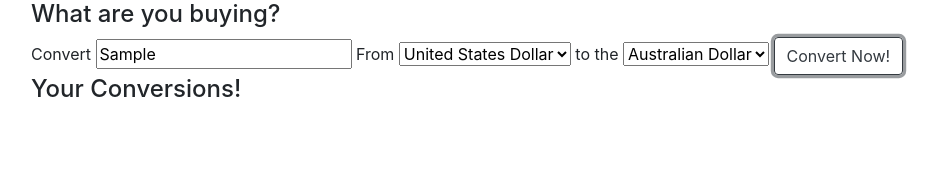
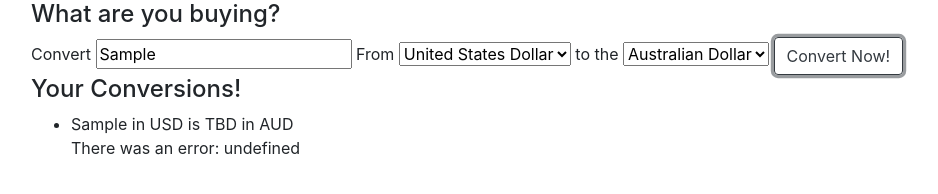
Before and after one commit to SJerrod/Currecy-exchanger, a website built with webpack: page src/index.html in a window 1280 px wide. Both pictures are taken after typing "Sample" into the empty fields and a click on the button "Convert Now!". Shown: the whole page, without its empty margins (54-992 px from the left). Built offline with nearby package versions, Linux system fonts and the light colour scheme; no server answers.

Commit message:
add a function to show the values retrieved from API

```diff
--- a/src/index.html
+++ b/src/index.html
@@ -22,6 +22,9 @@
   </div>
   <div class="container">
     <h4>Your Conversions!</h4>
+    <ul class="show">
+
+    </ul>
   </div>
 </body>
 </html>
--- a/src/js/converter.js
+++ b/src/js/converter.js
@@ -1,15 +1,13 @@
 export default class CurrencyConverter {
-  static getConversion(country1) {
-    return fetch (`https://v6.exchangerate-api.com/v6/${process.env.API_KEY}/latest/${country1}`)
-      .then(function(response) {
-        if (!response.ok) {
-          throw Error(response.statusText);
-        }
-        console.log(response.json());
-        return response.json();
-      })
-      .catch(function(error) {
-        return Error(error);
-      });
+  static async getConversion(country1) {
+    try {
+      const response = await fetch (`https://v6.exchangerate-api.com/v6/${process.env.API_KEY}/latest/${country1}`);
+      if (!response.ok) {
+        throw Error(response.statusText);
+      }
+      return response.json();
+    } catch(error) {
+      return error.message;
+    }
   }
 }
--- a/src/main.js
+++ b/src/main.js
@@ -4,12 +4,25 @@ import 'bootstrap/dist/css/bootstrap.min.css';
 import './css/styles.css';
 import CurrencyConverter from './js/converter.js';
 
+function showExchange(response) {
+  if (response.base_code) {
+    $(".show").append(`${response.conversion_rates.AUD}`);
+  } else {
+    $(".show").append(`There was an error: ${response.message}`);
+  }
+}
+
+async function makeApiCall(country1) {
+  const response = await CurrencyConverter.getConversion(country1);
+  showExchange(response);
+}
+
 $(document).ready(function() {
   $('#convert').click(function() {
     let country1 = $("option[name='country1']:selected").val();
     let country2 = $("option[name='country2']:selected").val();
     let amount = $(".money").val();
-    console.log(country1, country2, amount);
-    CurrencyConverter.getConversion(country1);
+    makeApiCall(country1);
+    $(".show").append(`<li>${amount} in ${country1} is TBD in ${country2}</li>`);
   });
 });
```
